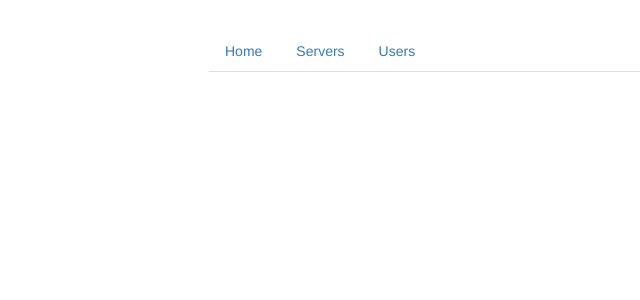
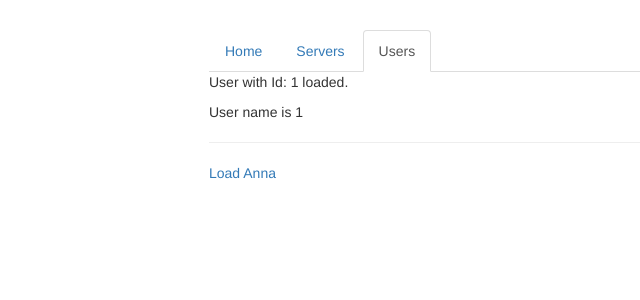
Before and after one commit to mendax02/AugularRoutingExample, an Angular app: page /users/1/1 in a window 1280 px wide. Before the commit this address led to /. Shown: the top 300 px of the page, without its empty margins (56-696 px from the left). Built offline with nearby package versions, Linux system fonts and the light colour scheme.

Commit message:
routing using Router Params Reactively

```diff
--- a/src/app/app.module.ts
+++ b/src/app/app.module.ts
@@ -16,6 +16,7 @@
 const appRoutes: Routes = [
   { path: '', component: HomeComponent },
   { path: 'users', component: UsersComponent },
+  { path: 'users/:id/:name', component: UserComponent },
   { path: 'servers', component: ServersComponent },
 
 ];
--- a/src/app/home/home.component.html
+++ b/src/app/home/home.component.html
@@ -1,2 +1,3 @@
 <h4>Welcome to Server Manager 4.0</h4>
 <p>Manage your Servers and Users.</p>
+<button class="btn btn-rpimary" (click)= "onLoadServers()">Load Servers</button>
--- a/src/app/home/home.component.ts
+++ b/src/app/home/home.component.ts
@@ -1,4 +1,5 @@
 import { Component, OnInit } from '@angular/core';
+import { Router } from '@angular/router';
 
 @Component({
   selector: 'app-home',
@@ -7,9 +8,11 @@
 })
 export class HomeComponent implements OnInit {
 
-  constructor() { }
+  constructor(private router: Router) { }
 
   ngOnInit() {
   }
-
+  onLoadServers() {
+  this.router.navigate(['/servers']);
+  }
 }
--- a/src/app/servers/servers.component.html
+++ b/src/app/servers/servers.component.html
@@ -11,6 +11,7 @@
   </div>
   <div class="col-xs-12 col-sm-4">
     <br>
+    <button class ="btn btn-primary" (click)="onReload()" >Reload Page</button>
     <app-edit-server></app-edit-server>
     <hr>
     <app-server></app-server>
--- a/src/app/servers/servers.component.ts
+++ b/src/app/servers/servers.component.ts
@@ -1,5 +1,6 @@
 import { Component, OnInit } from '@angular/core';
 import { ServersService } from './servers.service';
+import { Router, ActivatedRoute } from '@angular/router';
 
 @Component({
   selector: 'app-servers',
@@ -9,10 +10,13 @@
 export class ServersComponent implements OnInit {
   public servers: {id: number, name: string, status: string}[] = [];
 
-  constructor(private serversService: ServersService) { }
+  constructor(private serversService: ServersService, private router: Router, private route: ActivatedRoute) { }
 
   ngOnInit() {
     this.servers = this.serversService.getServers();
   }
 
+  onReload() {
+    this.router.navigate([''], {relativeTo: this.route});
+  }
 }
--- a/src/app/users/user/user.component.html
+++ b/src/app/users/user/user.component.html
@@ -1,2 +1,4 @@
-<p>User with ID _ID_ loaded.</p>
-<p>User name is _NAME_</p>
+<p>User with Id: {{user.id}} loaded.</p>
+<p>User name is {{user?.name}}</p>
+<hr>
+<a [routerLink]="['/users', 10, 'Anna']"> Load Anna</a>
--- a/src/app/users/user/user.component.ts
+++ b/src/app/users/user/user.component.ts
@@ -1,4 +1,5 @@
 import { Component, OnInit } from '@angular/core';
+import { ActivatedRoute, Params } from '@angular/router';
 
 @Component({
   selector: 'app-user',
@@ -8,9 +9,21 @@
 export class UserComponent implements OnInit {
   user: {id: number, name: string};
 
-  constructor() { }
+  constructor(private route: ActivatedRoute) { }
 
   ngOnInit() {
+    this.user =  {
+      id: this.route.snapshot.params['id'],
+      name: this.route.snapshot.params['name']
+    };
+
+    this.route.params.subscribe(
+      (params: Params) => {
+        this.user.id = params['id'];
+        this.user.name = params['name'];
+      }
+    );
   }
 
+
 }
```
